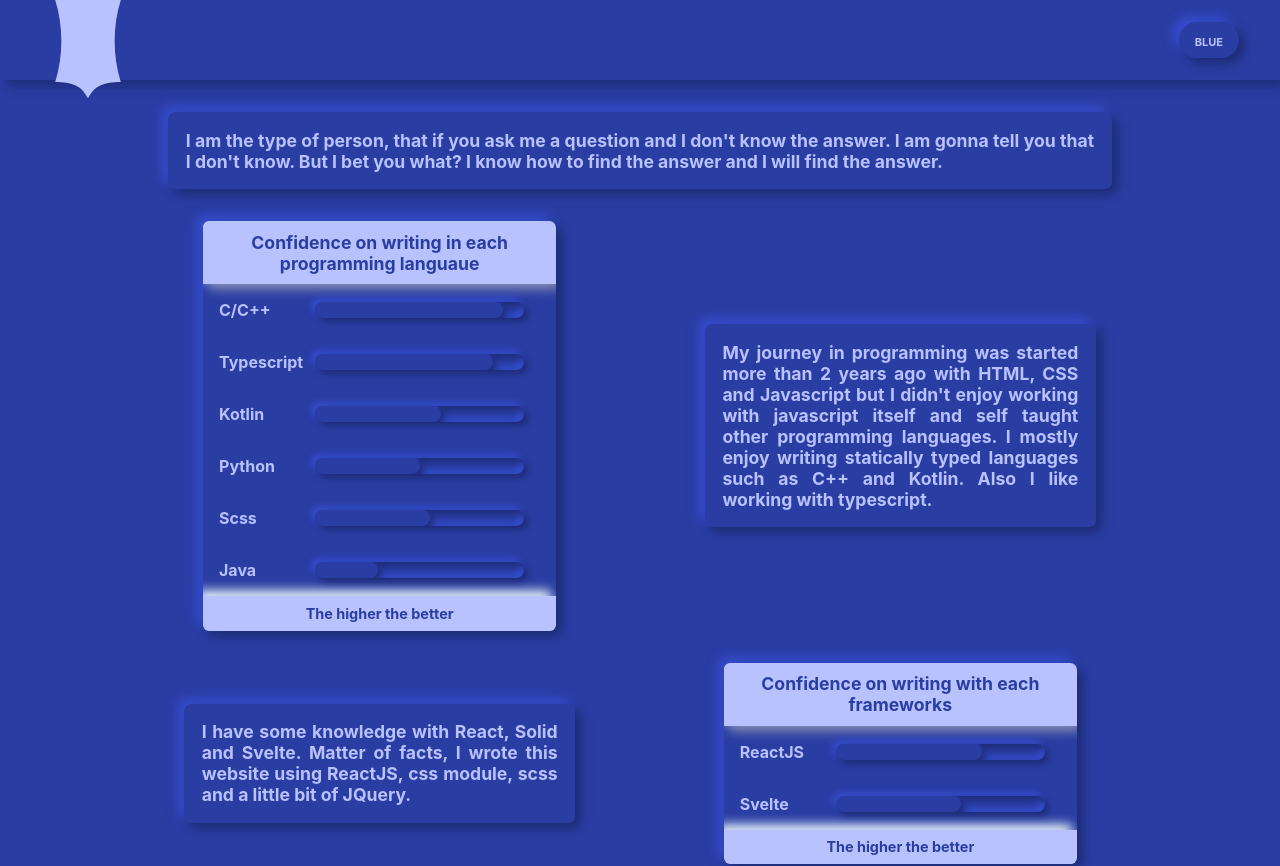
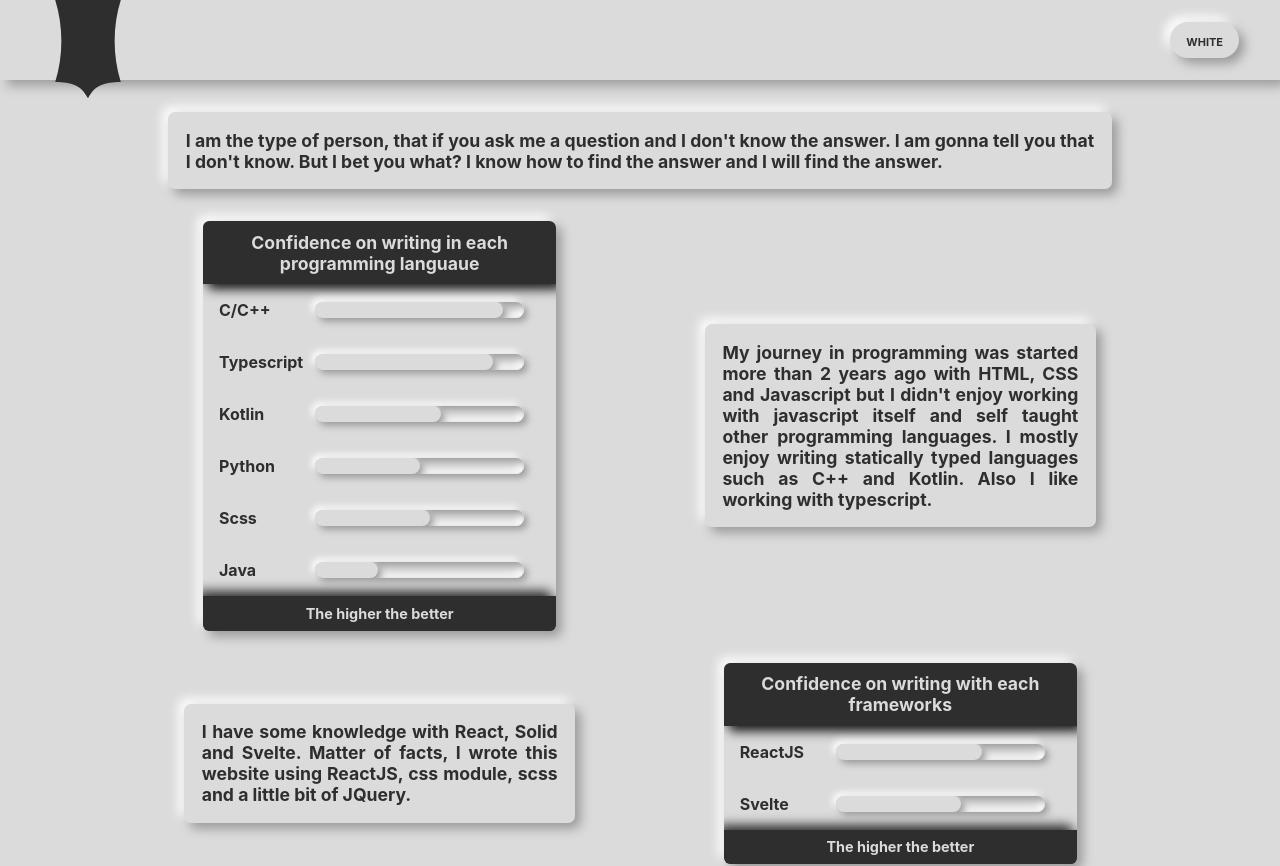
Before and after one commit to Matthtica/mgxtet-portfolio, a React (Create React App) app: page / in a window 1280 px wide. Shown: the top 866 px of the page. Built offline with nearby package versions, Linux system fonts and the light colour scheme.

Commit message:
Changed default theme to white.

```diff
--- a/src/components/Nav.tsx
+++ b/src/components/Nav.tsx
@@ -34,7 +34,7 @@ export default function Nav() {
         "black": { primary: "#2e2e2e", secondary: "#dbdbdb" },
         "ypaper": { primary: "#d5c4a1", secondary: "#282828" },
     }
-    const [themeName, setThemeName] = useState("blue");
+    const [themeName, setThemeName] = useState("white");
 
     const onClickThemeMenu = () => {
         $(".dropdown-menu").css({
```
